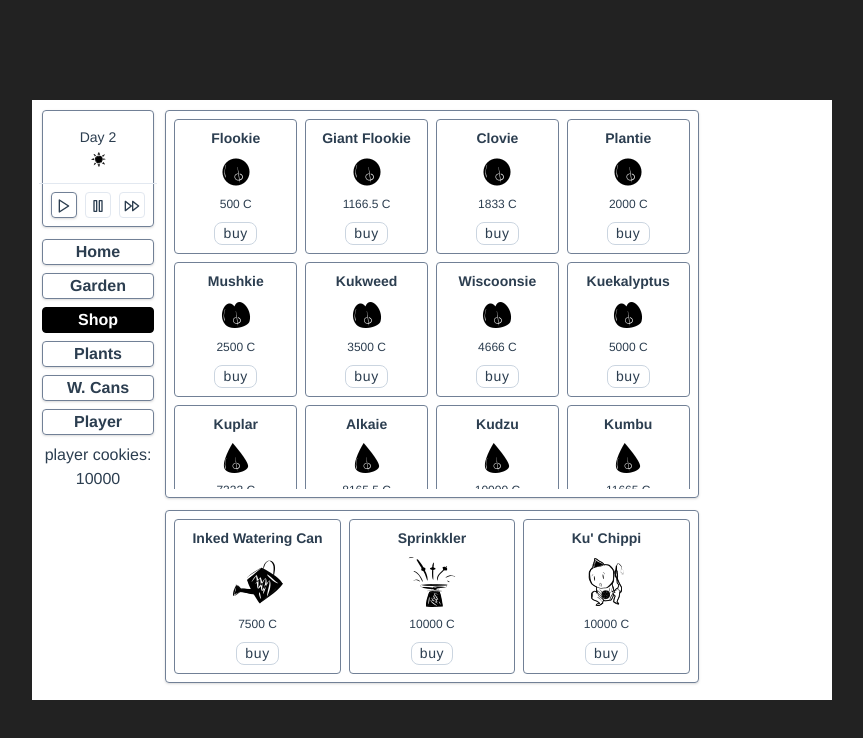
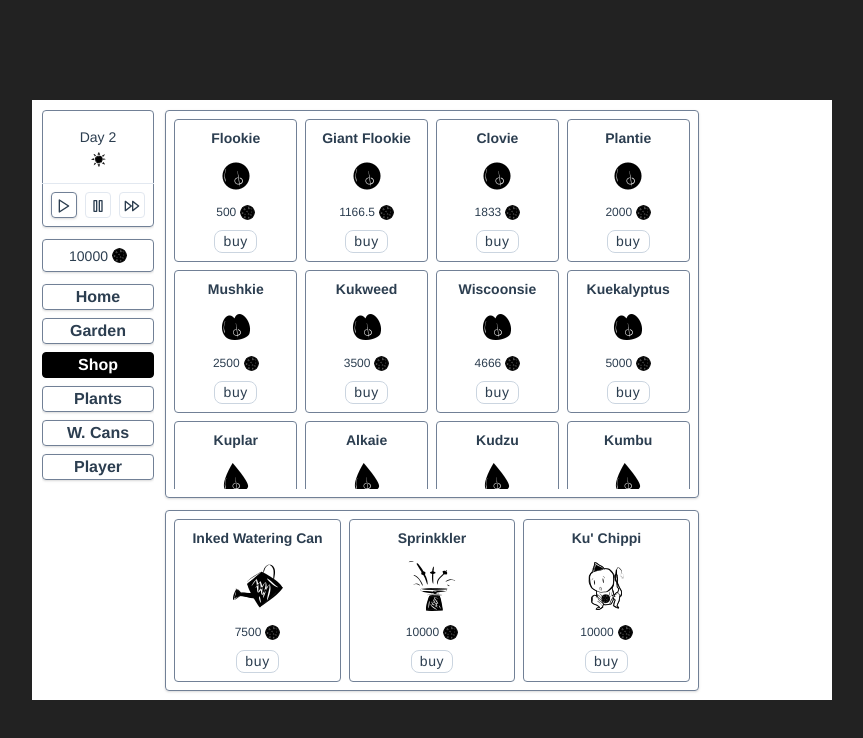
Before and after one commit to farishan/inkk-garden, a Vue app: page /#/shop in a window 1280 px wide. Shown: the top 738 px of the page, without its empty margins (208-1071 px from the left). Built offline with nearby package versions, Linux system fonts and the light colour scheme.

Commit message:
Improve player cookies UI

```diff
--- a/src/App.vue
+++ b/src/App.vue
@@ -1,7 +1,14 @@
 <template>
   <div id="app" class="antialiased">
-    <div class="absolute" style="top: 10px; left: 10px;">
+    <div
+      class="absolute overflow-x-hidden"
+      style="top: 10px; left: 10px; max-width: 112px;"
+    >
       <Time class="mb-3" />
+      <div :class="classes">
+        <p class="mr-1 leading-none align-middle text-sm">{{ $store.state.player.cookies }}</p>
+        <Cookie />
+      </div>
       <div class="flex flex-col">
         <router-link class="nav-item" to="/">Home</router-link>
         <router-link class="nav-item" to="/garden">Garden</router-link>
@@ -10,7 +17,6 @@
         <router-link class="nav-item" to="/watering-cans">W. Cans</router-link>
         <router-link class="nav-item" to="/player">Player</router-link>
       </div>
-      <p class="absolute">player cookies: {{ $store.state.player.cookies }}</p>
     </div>
     <Alert />
     <router-view/>
@@ -21,11 +27,18 @@
 import '@/assets/tailwind.css';
 import Time from '@/components/Time.vue';
 import Alert from '@/components/Alert.vue';
+import Cookie from '@/components/icons/Cookie.vue';
 
 export default {
   components: {
     Time,
     Alert,
+    Cookie,
+  },
+  data() {
+    return {
+      classes: 'flex items-center justify-center border border-gray-600 rounded shadow py-2 mb-3 overflow-x-auto',
+    };
   },
   mounted() {
     console.log(this);
--- /dev/null
+++ b/src/components/icons/Cookie.vue
@@ -0,0 +1,7 @@
+<template>
+  <img
+    class="rounded-full"
+    src="/images/cookie.png"
+    style="width: 15px; height: 15px"
+  >
+</template>
--- a/src/views/Player.vue
+++ b/src/views/Player.vue
@@ -2,7 +2,9 @@
   <div>
     <button class="border px-2" @click="addPlant">add plant</button>
     <button class="border px-2" @click="addWateringCan">add watering can</button>
-    <button class="border px-2" @click="addCookies">add 10 cookies</button>
+    <button class="border px-2" @click="addCookies(10)">add 10 cookies</button>
+    <button class="border px-2" @click="addCookies(10000)">add 10000 cookies</button>
+    <button class="border px-2" @click="addCookies(100000000)">add 100.000.000 cookies</button>
 
     <pre>
     {{ JSON.stringify($store.state.player, null, 2) }}
@@ -20,8 +22,8 @@ export default {
       this.$store.dispatch('addWateringCan', 1);
       this.$store.dispatch('addWateringCan', 2);
     },
-    addCookies() {
-      this.$store.commit('addCookies', 10);
+    addCookies(amount) {
+      this.$store.commit('addCookies', amount);
     },
   },
 };
--- a/src/views/Shop.vue
+++ b/src/views/Shop.vue
@@ -15,7 +15,10 @@
             <div class="shop-item">
               <h4 class="shop-item__name">{{plant.name}}</h4>
               <img draggable="false" class="shop-item__image" :src="`/images/${plant.imageSeed}`">
-              <p class="shop-item__price">{{ plant.price }} C</p>
+              <div class="shop-item__price-wrapper">
+                <p class="shop-item__price">{{ plant.price }}</p>
+                <Cookie />
+              </div>
               <button
                 class="shop-item__button"
                 @click="buyPlant(plant)"
@@ -43,7 +46,10 @@
               <div class="shop-item">
                 <h4 class="shop-item__name">{{data.name}}</h4>
                 <img class="shop-item__image" :src="`/images/${data.image}`">
-                <p class="shop-item__price">{{data.price}} C</p>
+                <div class="shop-item__price-wrapper">
+                  <p class="shop-item__price">{{ data.price }}</p>
+                  <Cookie />
+                </div>
                 <button
                   class="shop-item__button"
                   @click="buyWateringCan(data)"
@@ -66,7 +72,10 @@
                 alt="sprinkler"
                 class="shop-item__image"
               >
-              <p class="shop-item__price">10000 C</p>
+              <div class="shop-item__price-wrapper">
+                <p class="shop-item__price">10000</p>
+                <Cookie />
+              </div>
               <button
                 class="shop-item__button"
                 @click="$store.dispatch('buySprinkler', 10000)"
@@ -85,7 +94,10 @@
                 alt="collector"
                 class="shop-item__image"
               >
-              <p class="shop-item__price">10000 C</p>
+              <div class="shop-item__price-wrapper">
+                <p class="shop-item__price">10000</p>
+                <Cookie />
+              </div>
               <button
                 class="shop-item__button"
                 @click="$store.dispatch('buyCollector', 10000)"
@@ -101,7 +113,12 @@
 </template>
 
 <script>
+import Cookie from '@/components/icons/Cookie.vue';
+
 export default {
+  components: {
+    Cookie,
+  },
   methods: {
     buyPlant(plant) {
       this.$store.dispatch('buyPlant', plant);
@@ -130,15 +147,19 @@ export default {
   }
 
   .shop-item__name {
-    @apply text-sm font-bold mb-2;
+    @apply text-sm font-bold mb-3;
   }
 
   .shop-item__image {
-    @apply mx-auto mb-2;
+    @apply mx-auto mb-3;
+  }
+
+  .shop-item__price-wrapper {
+    @apply flex items-center justify-center mb-2;
   }
 
   .shop-item__price {
-    @apply text-xs mb-2;
+    @apply text-xs mr-1;
   }
 
   .shop-item__button {
```
